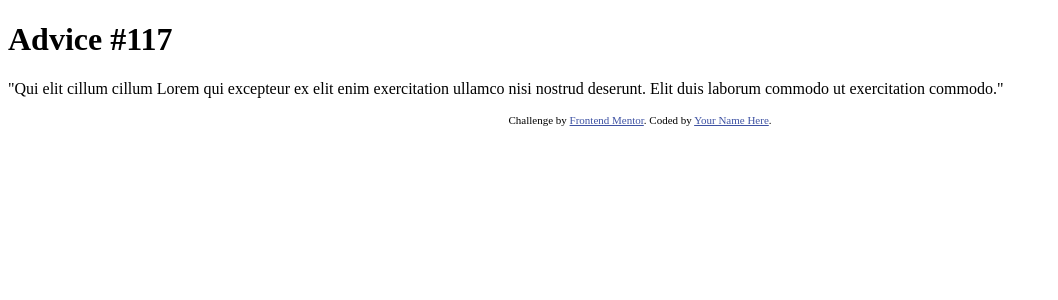
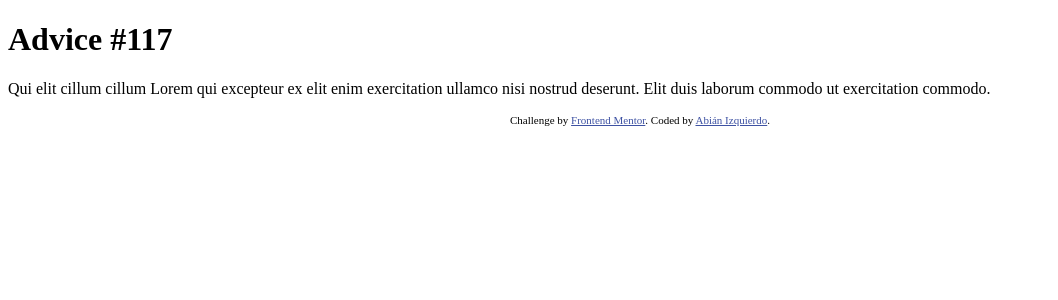
Before and after one commit to abizmo/advice-generator-app, a React (Create React App) app: page / in a window 1280 px wide. Shown: the top 300 px of the page, without its empty margins (0-1058 px from the left). Built offline with nearby package versions, Linux system fonts and the light colour scheme.

Commit message:
Add eslint

```diff
--- a/src/App.tsx
+++ b/src/App.tsx
@@ -5,11 +5,20 @@ function App() {
     <>
       <h1>Advice #117</h1>
 
-      <p>"Qui elit cillum cillum Lorem qui excepteur ex elit enim exercitation ullamco nisi nostrud deserunt. Elit duis laborum commodo ut exercitation commodo."</p>
+      <p>
+        Qui elit cillum cillum Lorem qui excepteur ex elit enim exercitation ullamco
+        nisi nostrud deserunt. Elit duis laborum commodo ut exercitation commodo.
+      </p>
 
       <div className="attribution">
-        Challenge by <a href="https://www.frontendmentor.io?ref=challenge" target="_blank">Frontend Mentor</a>.
-        Coded by <a href="#">Your Name Here</a>.
+        Challenge by
+        {' '}
+        <a href="https://www.frontendmentor.io?ref=challenge" target="_blank" rel="noreferrer">Frontend Mentor</a>
+        .
+        Coded by
+        {' '}
+        <a href="https://www.abizmo.dev">Abián Izquierdo</a>
+        .
       </div>
     </>
   );
--- a/src/index.tsx
+++ b/src/index.tsx
@@ -3,11 +3,11 @@ import ReactDOM from 'react-dom/client';
 import App from './App';
 
 const root = ReactDOM.createRoot(
-  document.getElementById('root') as HTMLElement
+  document.getElementById('root') as HTMLElement,
 );
 
 root.render(
   <React.StrictMode>
     <App />
-  </React.StrictMode>
+  </React.StrictMode>,
 );
```
Also changed, not shown: package.json (+14 -3 lines), src/reportWebVitals.ts (deleted, +0 -15 lines), .eslintrc.js (added), 1 other file (tests, documents, lock files or other folders).
